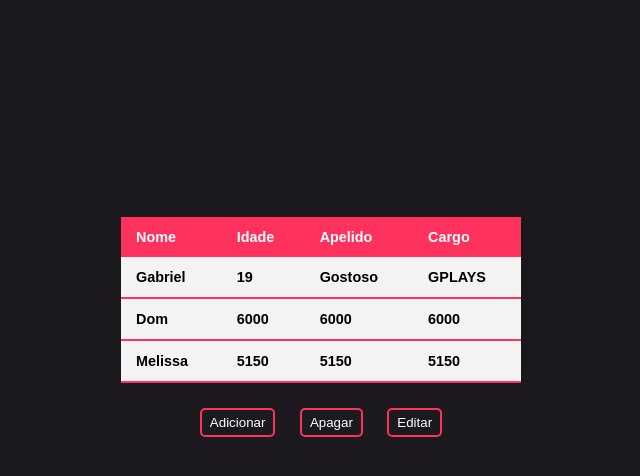
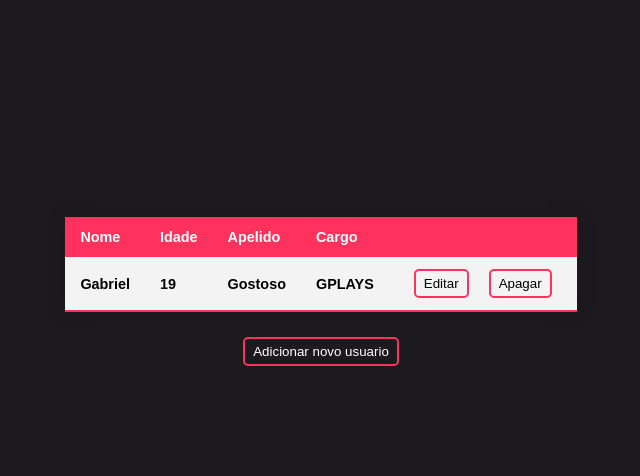
Before and after one commit to GabrielGui13/gplays-ics, a Django app: page / in a window 1280 px wide. Shown: the part 38-514 px from the top of the page, without its empty margins (319-959 px from the left). Run offline with Django 4.2, Linux system fonts and the light colour scheme; data comes from the database, SQL or seed files in the repository.

Commit message:
crud de index

```diff
--- a/gplays-backend/gplaysapi/templates/home.html
+++ b/gplays-backend/gplaysapi/templates/home.html
@@ -4,7 +4,7 @@
     <meta charset="UTF-8" />
     <meta http-equiv="X-UA-Compatible" content="IE=edge" />
     <meta name="viewport" content="width=device-width, initial-scale=1.0" />
-    <title>Index</title>
+    <title>GPLAYS</title>
 
     <style>
       * {
@@ -13,6 +13,7 @@
         box-sizing: border-box;
         font-family: sans-serif;
       }
+
       header {
         border-bottom: 1px solid #ff315d;
         border-radius: 3px;
@@ -74,6 +75,20 @@
         padding: 5px 8px 5px 8px;
         margin-left: 10px;
         margin-right: 10px;
+        cursor: pointer;
+      }
+
+      .botao a {
+        text-decoration: none;
+        color: white;
+      }
+
+      .table-buttons {
+        display: flex;
+      }
+
+      .table-buttons .botao a {
+        color: black;
       }
     </style>
 
@@ -91,6 +106,7 @@
               <th>Idade</th>
               <th>Apelido</th>
               <th>Cargo</th>
+              <th></th>
             </tr>
           </thead>
           <tbody>
@@ -100,27 +116,23 @@
                 <td>{{usuario.Idade}}</td>
                 <td>{{usuario.Apelido}}</td>
                 <td>{{usuario.Cargo}}</td>
+                <td class="table-buttons">
+                  <button class="botao">
+                    <a href="/edit/{{usuario.id}}">Editar</a>
+                  </button>
+                  <button class="botao">
+                    <a href="/delete/{{usuario.id}}">Apagar</a>
+                  </button>
+                </td>
               </tr>
             {% endfor %}
-            <tr>
-              <td>Dom</td>
-              <td>6000</td>
-              <td>6000</td>
-              <td>6000</td>
-            </tr>
-            <tr class="active-row">
-              <td>Melissa</td>
-              <td>5150</td>
-              <td>5150</td>
-              <td>5150</td>
-            </tr>
           </tbody>
         </table>
       </div>
       <div id="divb">
-        <input type="button" class="botao" value="Adicionar" />
-        <input type="button" class="botao" value="Apagar" />
-        <input type="button" class="botao" value="Editar" />
+        <button class="botao">
+          <a href="/create">Adicionar novo usuario</a>
+        </button>
       </div>
     </div>
   </body>
--- a/gplays-backend/gplaysapi/views.py
+++ b/gplays-backend/gplaysapi/views.py
@@ -10,3 +10,7 @@ def home(request):
     usuarios = Usuario.objects.all()
     context = {'usuarios': usuarios}
     return render(request, 'home.html', context)
+
+def create(request):
+    data={}
+    return render(request, 'create.html', data)
--- a/gplays-backend/gplayssettings/urls.py
+++ b/gplays-backend/gplayssettings/urls.py
@@ -15,9 +15,10 @@ Including another URLconf
 """
 from django.contrib import admin
 from django.urls import path
-from gplaysapi.views import home
+from gplaysapi.views import home, create
 
 urlpatterns = [
     path('admin/', admin.site.urls),
     path('', home, name='home'),
+    path('create', create, name='create')
 ]
```
